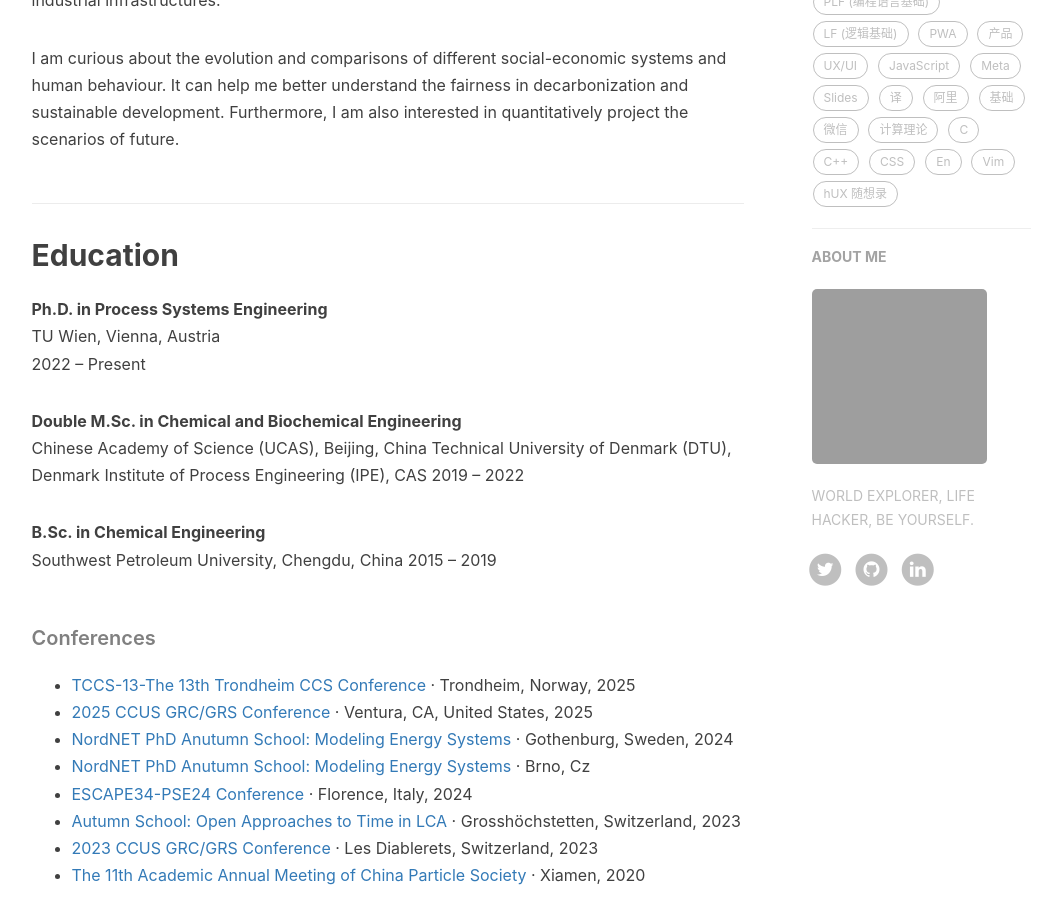
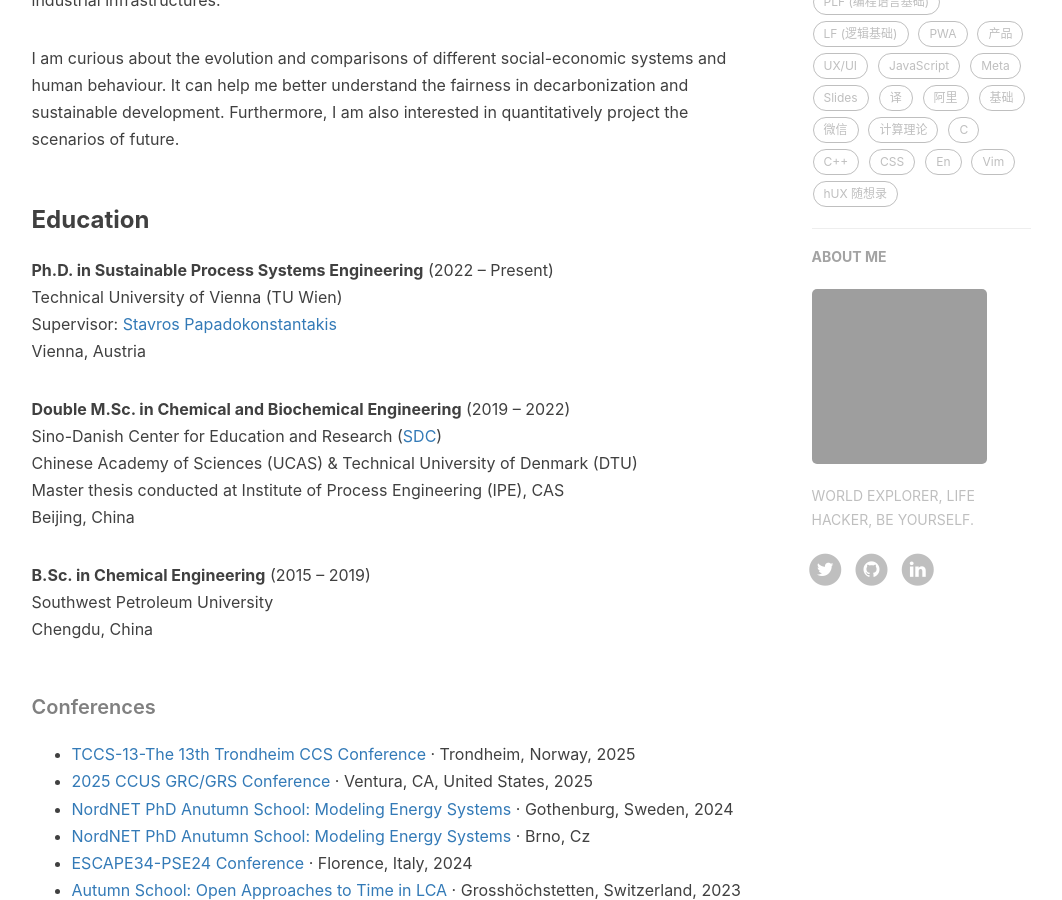
Before and after one commit to Pingping1997/PingpingWang-Blog, a Jekyll site: the page built from about.html, in a window 1280 px wide and 900 px high, scrolled down 562 px. Shown: the whole window, without its empty margins (136-1198 px from the left). Built offline with Jekyll 4.4.1, drawn with Linux system fonts in a browser that asks for light colours; nearby versions of some CDN libraries; comment, search, counter and statistics services are not loaded; grey boxes are pictures that could not be loaded.

Commit message:
update education

```diff
--- a/_includes/about/en.md
+++ b/_includes/about/en.md
@@ -2,24 +2,25 @@ Hey, I am Pingping, Wang. Now, I am a PhD student at TU Wien, working in field o
 
 I am curious about the evolution and comparisons of different social-economic systems and human behaviour. It can help me better understand the fairness in decarbonization and sustainable development. Furthermore, I am also interested in quantitatively project the scenarios of future.
 
-## Education
+### Education
 
-**Ph.D. in Process Systems Engineering**
-TU Wien, Vienna, Austria
-2022 – Present
+**Ph.D. in Sustainable Process Systems Engineering** (2022 – Present)
+Technical University of Vienna (TU Wien) <br>
+Supervisor: [Stavros Papadokonstantakis](https://scholar.google.com/citations?hl=en&user=iILdo5cAAAAJ) <br>
+Vienna, Austria
 
-**Double M.Sc. in Chemical and Biochemical Engineering**
-Chinese Academy of Science (UCAS), Beijing, China
-Technical University of Denmark (DTU), Denmark
-Institute of Process Engineering (IPE), CAS
-2019 – 2022
+**Double M.Sc. in Chemical and Biochemical Engineering** (2019 – 2022)
+Sino-Danish Center for Education and Research ([SDC](https://sdc.university/)) <br>
+Chinese Academy of Sciences (UCAS) & Technical University of Denmark (DTU) <br>
+Master thesis conducted at Institute of Process Engineering (IPE), CAS <br>
+Beijing, China
 
-**B.Sc. in Chemical Engineering**
-Southwest Petroleum University, Chengdu, China
-2015 – 2019
+**B.Sc. in Chemical Engineering** (2015 – 2019)
+Southwest Petroleum University <br>
+Chengdu, China
 
 
-##### Conferences
+#####  Conferences
 
 - [TCCS-13-The 13th Trondheim CCS Conference][12] · Trondheim, Norway, 2025
 - [2025 CCUS GRC/GRS Conference][11] · Ventura, CA, United States, 2025
```
